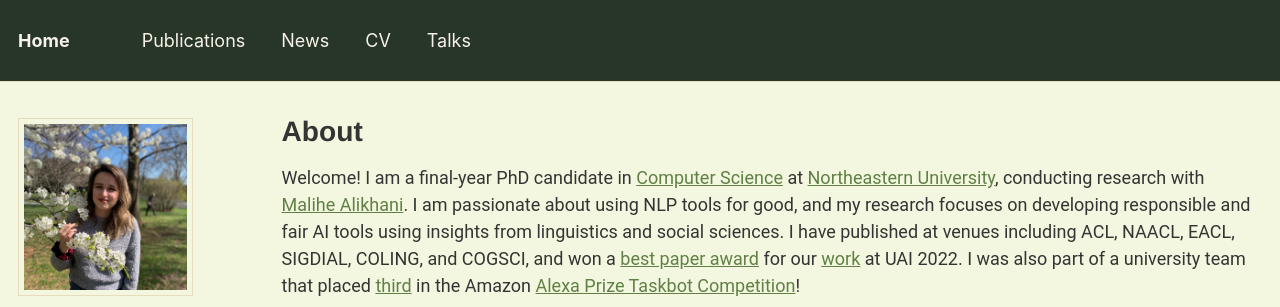
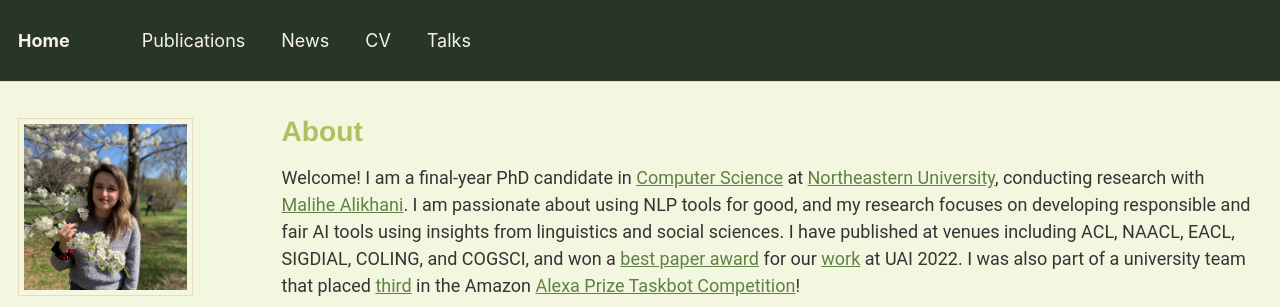
Before and after one commit to katherine-atwell/katherine-atwell.github.io, a Jekyll site: the page built from _pages/about.md, in a window 1280 px wide. Shown: the top 307 px of the page. Built offline with Jekyll 4.4.1, drawn with Linux system fonts in a browser that asks for light colours; nearby versions of some CDN libraries.

Commit message:
adding style changes

```diff
--- a/_sass/_page.scss
+++ b/_sass/_page.scss
@@ -38,6 +38,7 @@
 .page__title {
   margin-top: 0;
   line-height: 1;
+  color: #b3be62;
 
   & + .page__meta {
     margin-top: -0.5em;
```
